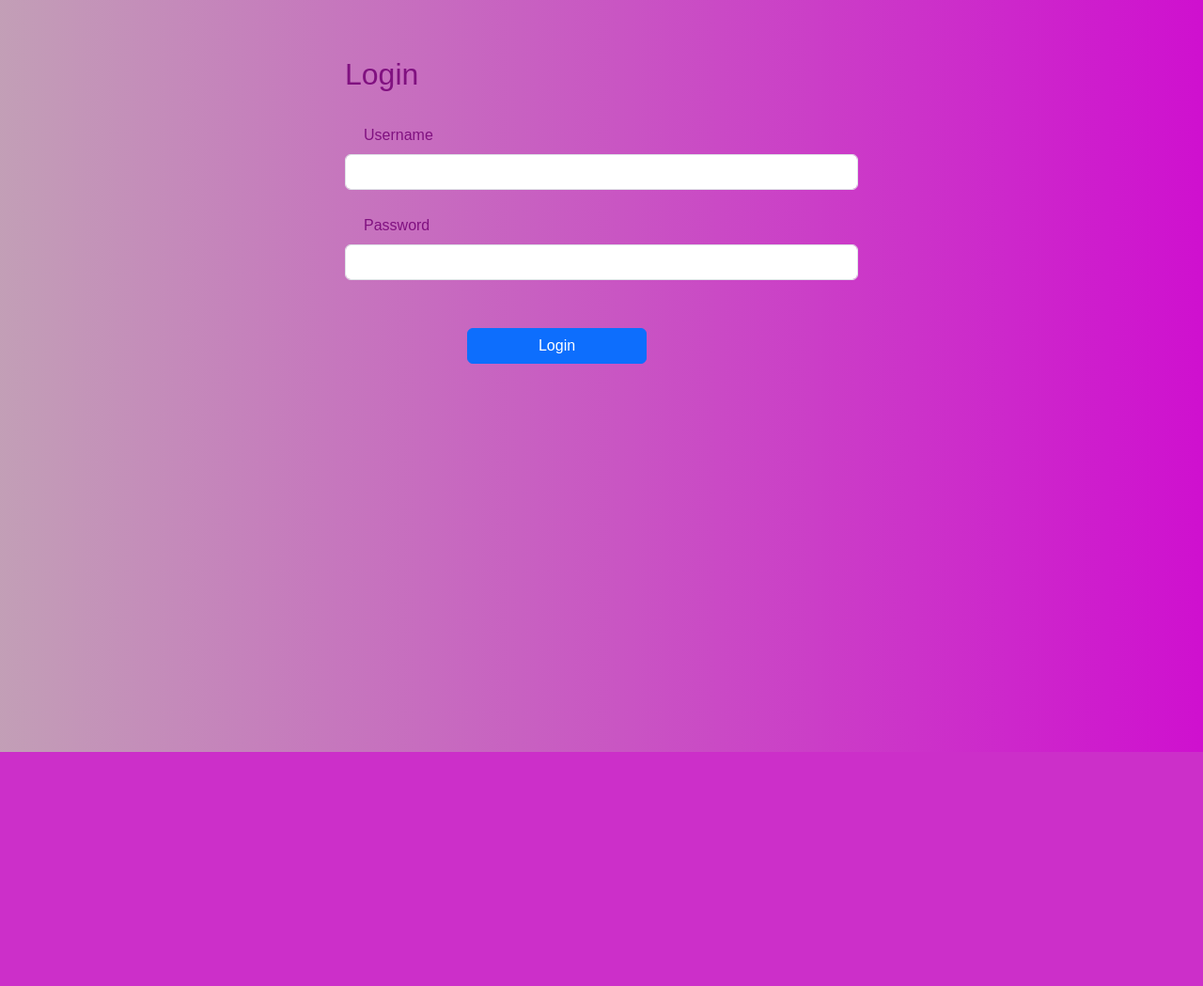
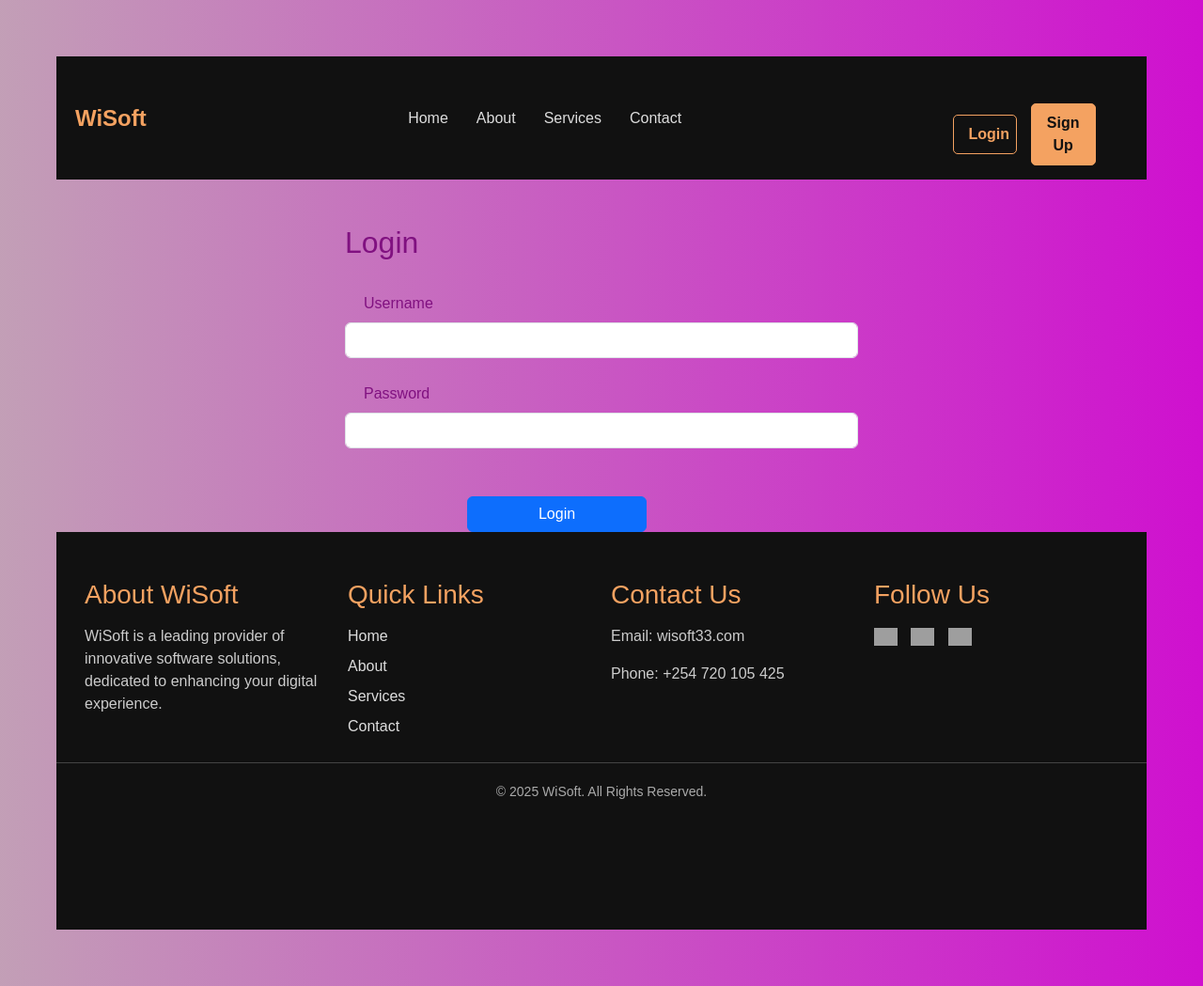
Before and after one commit to Alphonce08/eSt, a Django app: page /login/ in a window 1280 px wide. Shown: the whole page at 94% size. Before the commit the page ends 800 px from the top, so only its background shows below. Run offline with Django 3.2, Linux system fonts and the light colour scheme; grey boxes are pictures that could not be loaded.

Commit message:
header $ footer

```diff
--- a/myapp/templates/base.html
+++ b/myapp/templates/base.html
@@ -10,107 +10,53 @@
 
 </html>
 <body>
-  <header_section>
+    <header>
+  <div class="header-container">
+    <div class="logo">
+      <a href="/">WiSoft</a>
+    </div>
 
-  <div class="dropdown">
-    <button class="dropbtn">Menu</button>
-    <div class="dropdown-content">
-      <a href="#">Home</a>
-      <a href="#">About</a>
-      <a href="#">Services</a>
-      <a href="#">Contact</a>
+    <!-- Hamburger icon (shows only on mobile) -->
+    <div class="menu-toggle" id="menu-toggle">
+      &#9776;
+    </div>
+
+    <!-- Navigation menu -->
+    <nav class="navbar" id="navbar">
+      <ul>
+        <li><a href="/">Home</a></li>
+        <li><a href="/about">About</a></li>
+        <li><a href="/services">Services</a></li>
+        <li><a href="/contact">Contact</a></li>
+      </ul>
+    </nav>
+
+    <div class="header-right">
+      <a href="/login" class="btn">Login</a>
+      <a href="/register" class="btn btn-primary">Sign Up</a>
     </div>
   </div>
+</header>
 
+<script>
+  const menuToggle = document.getElementById('menu-toggle');
+  const navbar = document.getElementById('navbar');
 
-    <div class="header_section">
-      <div class="container">
-        <div class="containt_main">
-          <div id="mySidenav" class="sidenav">
-
-            <a href="index">Home</a>
-            <a href="about">About</a>
-            <a href="services">Services</a>
-            <a href="contact">Contact</a>
-
-            </ul>
-          </div>
-        </div>
-      </div>
-    </div>
-  </header_section>
-
-
-
-
-<form method='POST' action='index'>
-  <div class="container mt-5">
-    <div class="row">
-     <div class="col-md-6">
-       <div class="header_section">
-      <div class="containt_main">
-
-           {% comment %} <h5>
-            {% if user.is_authenticated %}
-            <a class="" href="logout">logout</a>
-            {% else %}
-            <a class="" href="login">login</a>
-            {% endif %}
-           </h5>
-          </div> {% endcomment %}
-
-
-
-
-          </div>
-
-
-    {% if user.is_authenticated %}
-
-<h1>Welcome; {{user.username}} to our web page.</h1>
-{% else %}
-<h1>Welcome to our web page.</h1>
-{% endif %}
-<p>No Account Register <a href="register">here</a> to enjoy amazing services.</p>
-<p>Click <a href="login">here</a> to login your Account.</p>
-
-       </div>
-     </div>
-    </div>
-   </div>
+  // Toggle menu visibility on mobile
+  menuToggle.addEventListener('click', () => {
+    navbar.classList.toggle('active');
+  });
+</script>
 
 
 
 
 
- <div class="container-fluid">
-    <div class="row">
-      <!-- Left Section -->
-      <div class="col-sm-12 col-md-4">
-        <h5>Welcome Wisoft</h1>
-        <p>This is a sample HTML file.</p>
-      </div>
-
-      <!-- Middle Section -->
-      <div class="col-sm-12 col-md-4">
-        <h5>Welcome Wisoft this is the second edition page</h1>
-        <p>This is a sample HTML file.</p>
-      </div>
-
-      <!-- Right Section -->
-      <div class="col-sm-12 col-md-4">
 
 
-        <img src="{% static 'pro.jpg' %}" alt="My Image" class="img-fluid">
 
 
-        <h5>Welcome Wisoft to the trhird party state</h1>
-        <p>This is a sample HTML file.</p>
-      </div>
-    </div>
-  </div>
 
-  </form>
 </body>
 
 
@@ -120,75 +66,141 @@
 </html>
 <style>
 
-    body {
+   /* ====== Base Header Style ====== */
+header {
+  background-color: #111;
+  color: #fff;
+  padding: 15px 0;
   font-family: Arial, sans-serif;
-        margin: 20px;
-        padding: 20px;
-        background: linear-gradient(to left, #63074463, #cf10cfff);
-        color: #801180ff;
+  position: sticky;
+  top: 0;
+  z-index: 1000;
 }
 
-
-
-    {% comment %} /* Container */ {% endcomment %}
-    .dropdown {
-      position: relative;
-      display: inline-block;
+.header-container {
+  max-width: 1200px;
+  margin: auto;
+  padding: 0 20px;
+  display: flex;
+  justify-content: space-between;
+  align-items: center;
 }
 
-    {% comment %} /* Button */ {% endcomment %}
-    .dropbtn {
-      font-size: 26px;
-      border: none;
-      cursor: pointer;
-      border-radius: 5px;
-      background-color: #cf10cfff;
-      color: darckcyan;
+.logo a {
+  color: #f4a261;
+  font-size: 24px;
   font-weight: bold;
+  text-decoration: none;
 }
 
-    {% comment %} /* Dropdown content (hidden by default) */ {% endcomment %}
-    .dropdown-content {
-      display: none;
-      position: absolute;
-      min-width: 160px;
-      box-shadow: 0px 8px 16px rgba(0,0,0,0.2);
-      z-index: 1;
-      border-radius: 5px;
+/* ====== Desktop Menu ====== */
+.navbar ul {
+  list-style: none;
+  display: flex;
+  margin: 0;
+  padding: 0;
 }
 
-    {% comment %} /* Links inside dropdown */ {% endcomment %}
-    .dropdown-content a {
-      color: black;
-      padding: 12px 16px;
+.navbar ul li {
+  margin: 0 15px;
+}
+
+.navbar ul li a {
+  color: #ddd;
   text-decoration: none;
+  font-size: 16px;
+  transition: color 0.3s;
+}
+
+.navbar ul li a:hover {
+  color: #f4a261;
+}
+
+/* ====== Buttons ====== */
+.header-right .btn {
+  margin-left: 10px;
+  padding: 8px 16px;
+  border-radius: 5px;
+  text-decoration: none;
+  font-weight: bold;
+  border: 1px solid #f4a261;
+  color: #f4a261;
+  background-color: transparent;
+}
+
+.header-right .btn:hover {
+  background-color: #f4a261;
+  color: #111;
+}
+
+.header-right .btn-primary {
+  background-color: #f4a261;
+  color: #111;
+}
+
+.header-right .btn-primary:hover {
+  background-color: #ffb86b;
+}
+
+/* ====== Hamburger Icon ====== */
+.menu-toggle {
+  display: none;
+  font-size: 28px;
+  color: #f4a261;
+  cursor: pointer;
+}
+
+/* ====== Mobile View ====== */
+@media (max-width: 768px) {
+  /* Hide normal menu on mobile */
+  .navbar {
+    display: none;
+    width: 100%;
+    background-color: #111;
+    position: absolute;
+    top: 60px;
+    left: 0;
+    padding: 20px 0;
+    text-align: center;
+  }
+
+  /* Show menu when active */
+  .navbar.active {
     display: block;
   }
 
-    {% comment %} /* Hover effects */ {% endcomment %}
-    .dropdown-content a:hover {
-      background-color: #f1f1f1;
+  .navbar ul {
+    flex-direction: column;
   }
 
-    {% comment %} /* Show dropdown on hover */ {% endcomment %}
-    .dropdown:hover .dropdown-content {
+  .navbar ul li {
+    margin: 15px 0;
+  }
+
+  /* Hide desktop buttons */
+  .header-right {
+    display: none;
+  }
+
+  /* Show the hamburger icon on mobile only */
+  .menu-toggle {
     display: block;
   }
-
-    {% comment %} /* Change button color on hover */ {% endcomment %}
-    .dropdown:hover .dropbtn {
-      background-color: #150453ff;
-    }
-    .header_section {
-        text-align: none;
-        margin-bottom: 20px;
-        text-decoration: none;
-        font-size: 20px;
-        color: black;
-        link-decoration: none;
-
 }
 
+/* ====== Laptop and Desktop View ====== */
+@media (min-width: 769px) {
+  /* Hide the hamburger menu on larger screens */
+  .menu-toggle {
+    display: none;
+  }
+
+  /* Ensure navbar is always visible */
+  .navbar {
+    display: block;
+    position: static;
+  }
+}
 
     </style>
 </html>
--- /dev/null
+++ b/myapp/templates/footer.html
@@ -0,0 +1,109 @@
+<DOCTYPE
+    html>
+    {% load static %}
+    <body>
+    <html lang="en">
+        <footer>
+  <div class="footer-container">
+    <div class="footer-section about">
+      <h3>About WiSoft</h3>
+      <p>WiSoft is a leading provider of innovative software solutions, dedicated to enhancing your digital experience.</p>
+    </div>
+
+    <div class="footer-section links">
+      <h3>Quick Links</h3>
+      <ul>
+        <li><a href="/">Home</a></li>
+        <li><a href="about">About</a></li>
+        <li><a href="services">Services</a></li>
+        <li><a href="contact">Contact</a></li>
+      </ul>
+    </div>
+
+    <div class="footer-section contact">
+      <h3>Contact Us</h3>
+      <p>Email: wisoft33.com</p>
+      <p>Phone: +254 720 105 425</p>
+    </div>
+
+    <div class="footer-section social">
+      <h3>Follow Us</h3>
+      <a href="#"><img src="/static/icons/facebook.png" alt="Facebook"></a>
+      <a href=""><img src="/static/icons/twitter.png" alt="Twitter"></a>
+      <a href="#"><img src="/static/icons/instagram.png" alt="Instagram"></a>
+    </div>
+  </div>
+
+  <div class="footer-bottom">
+    <p>&copy; 2025 WiSoft. All Rights Reserved.</p>
+  </div>
+</footer>
+
+
+    </body>
+    </html>
+<footer>
+
+<style>
+    footer {
+  background-color: #111;
+  color: #fff;
+  padding: 40px 0;
+  font-family: Arial, sans-serif;
+}
+
+.footer-container {
+  display: flex;
+  justify-content: space-around;
+  flex-wrap: wrap;
+  max-width: 1200px;
+  margin: auto;
+  padding: 0 20px;
+}
+
+.footer-section {
+  flex: 1 1 200px;
+  margin: 10px;
+}
+
+.footer-section h3 {
+  color: #f4a261;
+  margin-bottom: 15px;
+}
+
+.footer-section ul {
+  list-style: none;
+  padding: 0;
+}
+
+.footer-section ul li {
+  margin-bottom: 8px;
+}
+
+.footer-section ul li a {
+  color: #ddd;
+  text-decoration: none;
+}
+
+.footer-section ul li a:hover {
+  color: #f4a261;
+}
+
+.footer-section p {
+  color: #ccc;
+}
+
+.footer-section img {
+  width: 25px;
+  margin-right: 10px;
+}
+
+.footer-bottom {
+  text-align: center;
+  padding-top: 20px;
+  border-top: 1px solid #444;
+  color: #aaa;
+  font-size: 14px;
+}
+
+</style>
--- a/myapp/templates/login.html
+++ b/myapp/templates/login.html
@@ -1,3 +1,6 @@
+{% include 'base.html'%}
+{% block content %}
+
 <DOCTYPE
   html>
   {% load static %}
@@ -33,6 +36,8 @@
     </div>
   </body>
   </html>
+{% endblock %}
+{% include 'footer.html' %}
 
 
   <style>
--- a/myapp/urls.py
+++ b/myapp/urls.py
@@ -6,4 +6,7 @@ urlpatterns = [
     path('register/', views.register, name='register'),
     path('login/', views.login, name='login'),
     path('base/', views.base, name='base'),
+    path('contact/', views.contact, name='contact'),
+    path('about/', views.about, name='about'),
+    path('footer/', views.footer, name='footer')
 ]
--- a/myapp/views.py
+++ b/myapp/views.py
@@ -15,6 +15,13 @@ def index(request):
 
 def base(request):
     return render(request, 'base.html')
+
+def contact(request):
+    return render(request, 'contact.html')
+def about(request):
+    return render(request, 'about.html')
+def footer(request):
+    return render(request, 'footer.html')
 
 
 def register(request):
```
Also changed, not shown: myapp/templates/about.html (+102 -60 lines), myapp/templates/index.html (+6 -59 lines). Lines whose indentation alone changed are shown as unchanged.
